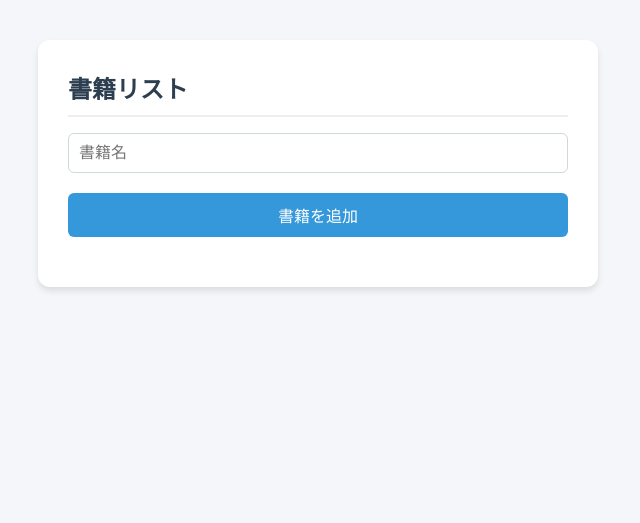
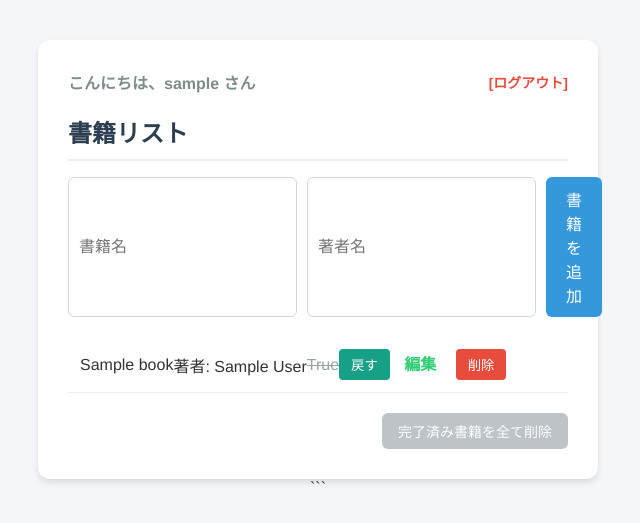
Before and after one commit to guangtaiyuyi-ship-it/100days-of-code, a Flask app: page / in a window 1280 px wide. Shown: the top 523 px of the page, without its empty margins (322-962 px from the left). Run offline with Flask 3, Linux system fonts and the light colour scheme; the visitor is signed in with stand-in values (Sample User, id 1); tables that the repository leaves empty hold one stand-in row (values such as "Sample post").

Commit message:
トップページ、編集、完了までの機能を書籍リスト用にした

````diff
--- a/main.py
+++ b/main.py
@@ -18,10 +18,10 @@ class User(db.Model):
     id = db.Column(db.Integer, primary_key=True)
     username = db.Column(db.String(50), unique=True, nullable=False)
     password_hash = db.Column(db.String(200), nullable=False)
-    books = db.relationship("books", backref="owner", lazy=True)
+    books = db.relationship("Book", backref="owner", lazy=True)
 
 # 2. 書籍情報を保存するテーブル
-class books(db.Model):
+class Book(db.Model):
     __tablename__ = "books"
     id = db.Column(db.Integer, primary_key=True)
     title = db.Column(db.String(200), nullable=False)
@@ -92,15 +92,16 @@ def list_app():
 
     if request.method == "POST":
         book_title = request.form.get("book_title")
-        if book_title:
+        author = request.form.get("author")
+        if book_title and author:
             # 現在ログインしている人のID（session['user_id']）を紐付けてタスクを保存
-            new_book = books(title=book_title, user_id=session["user_id"])
+            new_book = Book(title=book_title, author=author, user_id=session["user_id"])
             db.session.add(new_book)
             db.session.commit()
         return redirect(url_for("list_app"))
 
     # 【重要】すべての書籍リストではなく、「現在ログイン中のユーザーの書籍」だけを絞り込んで取得
-    book_data = books.query.filter_by(user_id=session["user_id"]).all()
+    book_data = Book.query.filter_by(user_id=session["user_id"]).all()
     return render_template("books.html", books=book_data, username=session["username"])
 
 
@@ -109,7 +110,7 @@ def list_app():
 def toggle_books(book_id):
     if "user_id" not in session:
         return redirect(url_for("login"))
-    book = books.query.get_or_404(book_id)
+    book = Book.query.get_or_404(book_id)
     # 他人のリストを操作できないようにガードをかける（セキュリティ対策）
     if book.user_id != session["user_id"]:
         return "権限がありません", 403
@@ -123,7 +124,7 @@ def toggle_books(book_id):
 def delete_book(book_id):
     if "user_id" not in session:
         return redirect(url_for("login"))
-    book = books.query.get_or_404(book_id)
+    book = Book.query.get_or_404(book_id)
     if book.user_id != session["user_id"]:
         return "権限がありません", 403
 
@@ -137,7 +138,7 @@ def delete_completed_books():
     if "user_id" not in session:
         return redirect(url_for("login"))
     # 自分の書籍、かつ読了済みのものだけを一括抽出
-    completed_books = books.query.filter_by(
+    completed_books = Book.query.filter_by(
         user_id=session["user_id"], is_completed=True
     ).all()
     for book in completed_books:
@@ -150,17 +151,20 @@ def delete_completed_books():
 def edit_books(book_id):
     if "user_id" not in session:
         return redirect(url_for("login"))
-    book = books.query.get_or_404(book_id)
+    book = Book.query.get_or_404(book_id)
     if book.user_id != session["user_id"]:
         return "権限がありません", 403
 
     if request.method == "POST":
         new_title = request.form.get("updated_title")
+        new_author = request.form.get("updated_author")
         if new_title:
             book.title = new_title
-            db.session.commit()
+        if new_author:
+            book.author = new_author
+        db.session.commit()
         return redirect(url_for("list_app"))
-    return render_template("edit.html", current_book=book.title, book_id=book_id)
+    return render_template("edit.html", current_book=book.title, current_author=book.author, book_id=book_id)
 
 if __name__ == "__main__":
     with app.app_context():
--- a/templates/books.html
+++ b/templates/books.html
@@ -6,12 +6,47 @@
     <link rel="stylesheet" href="{{ url_for('static', filename='style.css') }}">
 </head>
 <body>
-    <div class="container">
-        <h1>書籍リスト</h1>
-        <form action="/add_book" method="POST" class="input-form" style="flex-direction: column;">
-            <input type="text" name="book_title" placeholder="書籍名" required style="margin-bottom: 10px;">
-            <button type="submit" class="btn-add" style="width: 100%;">書籍を追加</button>
-        </form>
+<div class="container">
+    <div style="display: flex; justify-content: space-between; align-items: center; margin-bottom: 20px;">
+        <span style="font-weight: bold; color: #7f8c8d;">こんにちは、{{ username }} さん</span>
+        <a href="/logout" style="color: #e74c3c; text-decoration: none; font-size: 14px; font-weight: bold;">[ログアウト]</a>
     </div>
+    <h1>書籍リスト</h1>
+    <form action="/" method="POST" class="input-form">
+        <input type="text" name="book_title" placeholder="書籍名">
+        <input type="text" name="author" placeholder="著者名">
+        <button type="submit" class="btn-add">書籍を追加</button>
+    </form>
+    <ul>
+        {% for book in books %}
+            <li>
+                <span class="book-title">{{ book.title }}</span>
+                <span class="book-author">著者: {{ book.author }}</span>
+                <span class="book-status {% if book.is_completed %}completed{% endif %}">{{ book.is_completed }}</span>
+                <div class="book-actions">
+                <form action="/toggle/{{ book.id }}" method="POST" style="display:inline;">
+                    <button type="submit" class="btn-toggle">
+                        {% if book.is_completed %}戻す{% else %}完了{% endif %}
+                    </button>
+                </form>
+                    <a href="/edit/{{ book.id }}" class="btn-edit">編集</a>
+                    <form action="/delete/{{ book.id }}" method="POST" style="display: inline;">
+                        <button type="submit" class="btn-delete">削除</button>
+                    </form>
+                </div>
+            </li>
+            {% else %}
+                <li style="color: #95a5a6;">書籍がありません。</li>
+        {% endfor %}
+    </ul>
+    <div style="margin-top: 20px; text-align: right;">
+            <form action="/delete_completed" method="POST">
+                <button type="submit" class="btn-clear"
+                        {% if books|selectattr('is_completed', 'equalto', true)|list|length == 0 %}disabled{% endif %}>
+                    完了済み書籍を全て削除
+                </button>
+            </form>
+        </div>
+    </div> ```
 </body>
 </html>
--- a/templates/edit.html
+++ b/templates/edit.html
@@ -9,9 +9,12 @@
     <div class="container">
         <h1>書籍編集</h1>
         <form action="/edit/{{ book_id }}" method="POST" class="input-form" style="flex-direction: column;">
-            <input type="text" name="updated_title" value="{{ current_book }}" required style="margin-bottom: 10px;">
+            <input type="text" name="updated_title" value="{{ current_book }}" required>
+            <input type="text" name="updated_author" value="{{ current_author }}" required>
             <button type="submit" class="btn-add" style="width: 100%;">書籍を更新</button>
         </form>
+    <div style="text-align: center; margin-top: 20px;">
+        <a href="/" style="color: #3498db; text-decoration: none; font-size: 14px; font-weight: bold;">書籍リストに戻る</a>
     </div>
 </body>
 </html>
````
